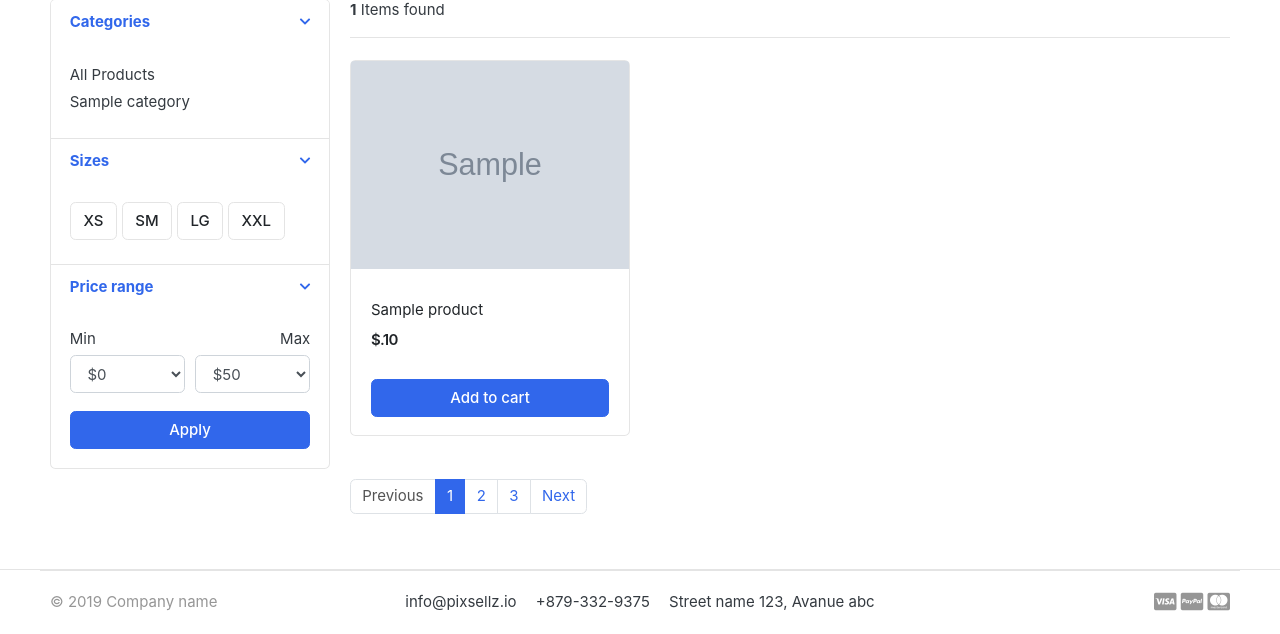
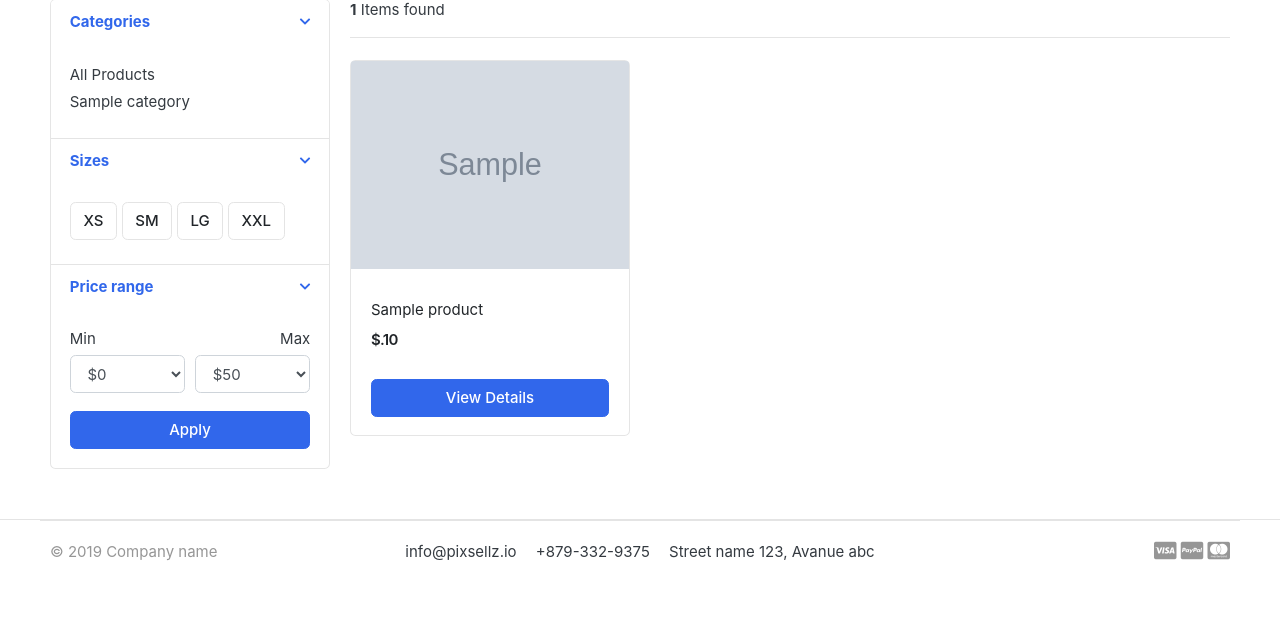
Before and after one commit to Ranjeetprgrmr/python1shopapp, a Django app: template templates/store/store.html in a window 1280 px wide. Shown: the part 295-929 px from the top of the page. After the commit the page ends 856 px from the top, so only its background shows below. Run offline with Django 5.2, Linux system fonts and the light colour scheme; the template is opened without the code that fills it: most values are stand-ins (such as "Sample title", 1, 10 or a date in 2020); grey boxes marked "Sample" are stand-in pictures; some libraries are stand-ins or nearby versions; some web fonts are replaced.

Commit message:
complete pagination function

```diff
--- a/templates/store/store.html
+++ b/templates/store/store.html
@@ -141,7 +141,7 @@
 
                         </div> <!-- price-wrap.// -->
                     </div>
-                    <a href="{% url 'add_cart' product.id %}" class="btn btn-block btn-primary">Add to cart </a>
+                    <a href="{{ product.get_url }}" class="btn btn-block btn-primary">View Details</a>
                 </figcaption>
             </figure>
         </div> <!-- col.// -->
@@ -150,13 +150,30 @@
 
 
     <nav class="mt-4" aria-label="Page navigation sample">
-      <ul class="pagination">
-        <li class="page-item disabled"><a class="page-link" href="#">Previous</a></li>
-        <li class="page-item active"><a class="page-link" href="#">1</a></li>
-        <li class="page-item"><a class="page-link" href="#">2</a></li>
-        <li class="page-item"><a class="page-link" href="#">3</a></li>
-        <li class="page-item"><a class="page-link" href="#">Next</a></li>
-      </ul>
+        {% if products.has_other_pages %}
+            <ul class="pagination">
+                {% if products.has_previous %}
+                  <li class="page-item"><a class="page-link" href="?page={{ products.previous_page_number }}">Previous</a></li>
+                     {% else %}
+                  <li class="page-item disabled"><a class="page-link" href="#">Previous</a></li>
+                {% endif %}
+
+                {% for i in products.paginator.page_range %}
+                  {% if products.number == i %}
+                    <li class="page-item active"><a class="page-link" href="#">{{ i }} <span class="sr-only">(current)</span></a></li>
+                     {% else %}
+                   <li class="page-item"><a class="page-link" href="?page={{ i }}">{{ i }}</a></li>
+                  {% endif %}
+
+                {% endfor %}
+
+                {% if products.has_next %}
+                  <li class="page-item"><a class="page-link" href="?page={{ products.next_page_number }}">Next</a></li>
+                     {% else %}
+                 <li class="page-item disabled"><a class="page-link" href="#">Next</a></li>
+                {% endif %}
+            </ul>
+       {% endif %}
     </nav>
 
         </main> <!-- col.// -->
```
Also changed, not shown: store/views.py (+8 -1 lines).
